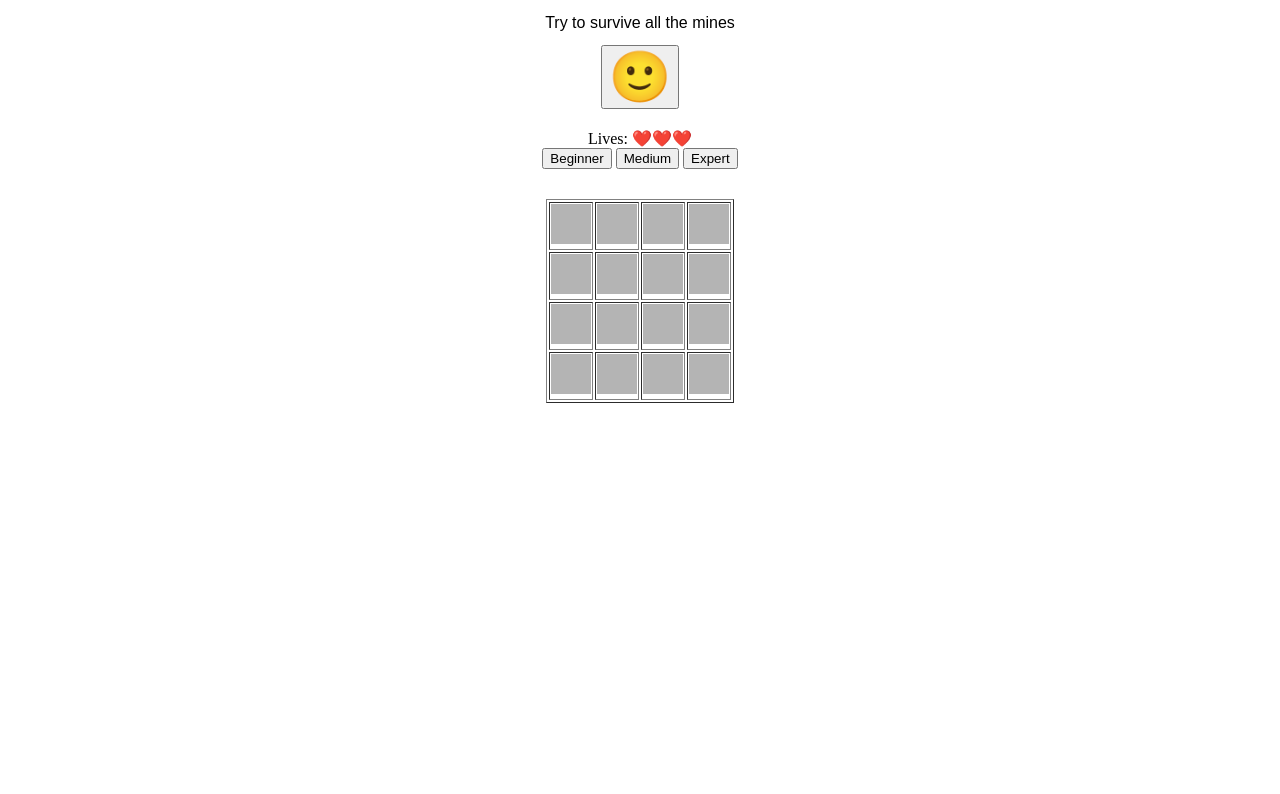
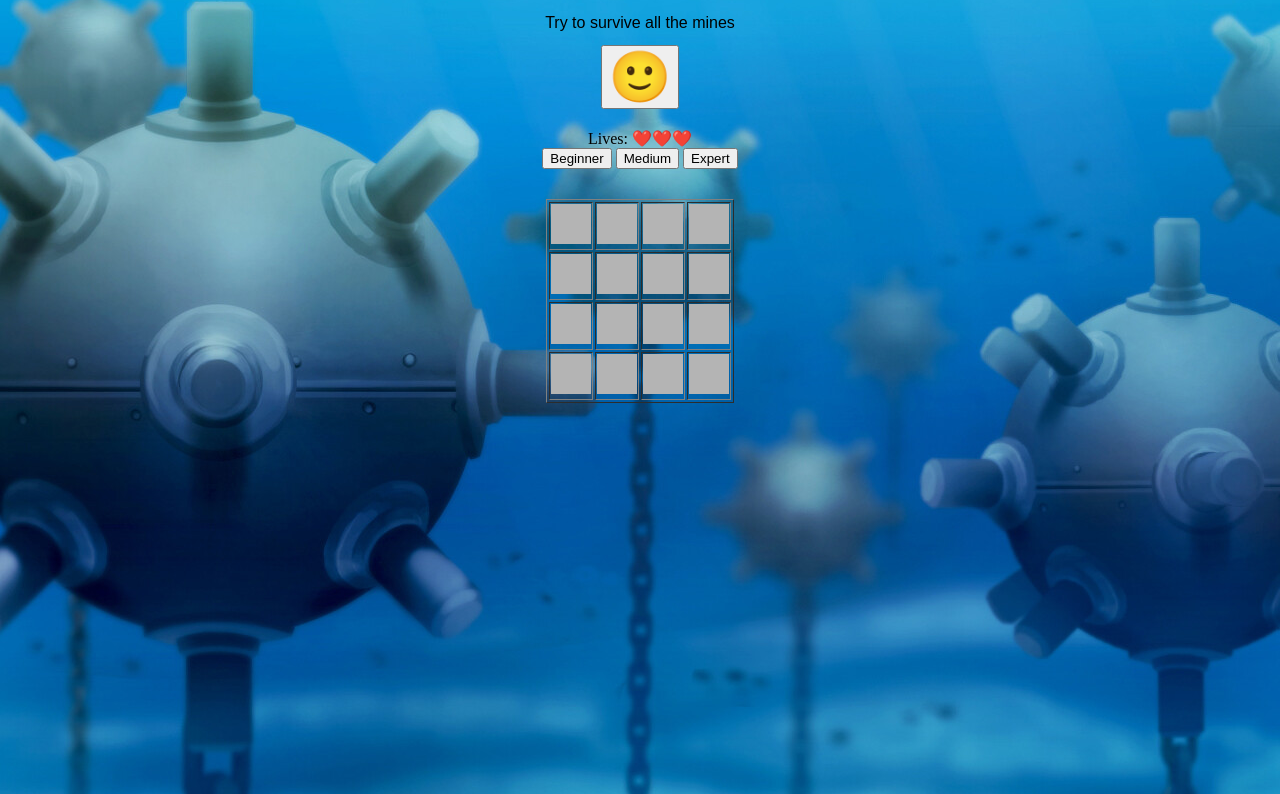
Before and after one commit to DanielSpektor/Sprint1-MineSweeper, a plain HTML site: page index.html in a window 1280 px wide. Shown: the part 69-863 px from the top of the page. Drawn offline with Linux system fonts and the light colour scheme.

Commit message:
Update style.css

```diff
--- a/css/style.css
+++ b/css/style.css
@@ -2,7 +2,7 @@
 body {
     text-align: center;
     margin: auto;
-    background-image: url("./pics/background.jpeg")
+    background-image: url("/pics/background.jpeg")
 }
 
 h1 {
```
